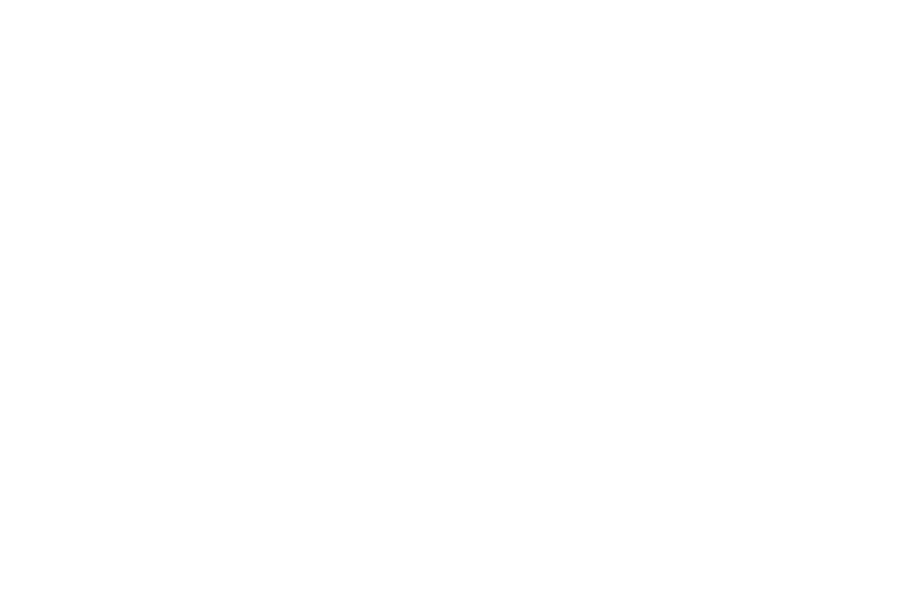
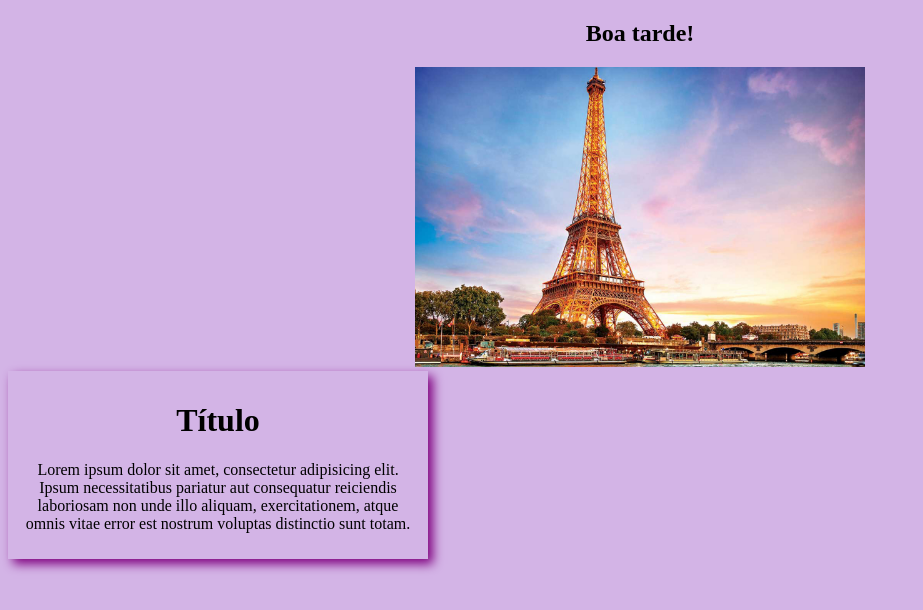
Before and after one commit to mariimb07/projeto_website, a plain HTML site: page index.html in a window 1280 px wide. Shown: the whole page, without its empty margins (0-923 px from the left). Drawn offline with Linux system fonts and the light colour scheme.

Commit message:
Adicionar

```diff
--- /dev/null
+++ b/css/style.css
@@ -0,0 +1,9 @@
+body {
+    background-color: rgb(211, 180, 230);
+    text-align: center;
+}
+.card{
+    width: 400px;
+    padding: 10px;
+    box-shadow: 5px 5px 10px purple;
+}
--- a/index.html
+++ b/index.html
@@ -1,11 +1,22 @@
 <!DOCTYPE html>
 <html lang="en">
+
 <head>
     <meta charset="UTF-8">
     <meta name="viewport" content="width=device-width, initial-scale=1.0">
+    <link rel="stylesheet" href="css/style.css">
     <title>Document</title>
 </head>
+
 <body>
+    <h2>Boa tarde!</h2>
+    <img src="images/paris.png" alt="" width="450">
+    <div class="card">
+        <h1>Título</h1>
+        <p> Lorem ipsum dolor sit amet, consectetur adipisicing elit. Ipsum necessitatibus pariatur aut consequatur
+            reiciendis laboriosam non unde illo aliquam, exercitationem, atque omnis vitae error est nostrum voluptas
+            distinctio sunt totam.</p>
+    </div>
+</body>
 
-</body>
 </html>
```
Also changed, not shown: images/paris.png (added).
